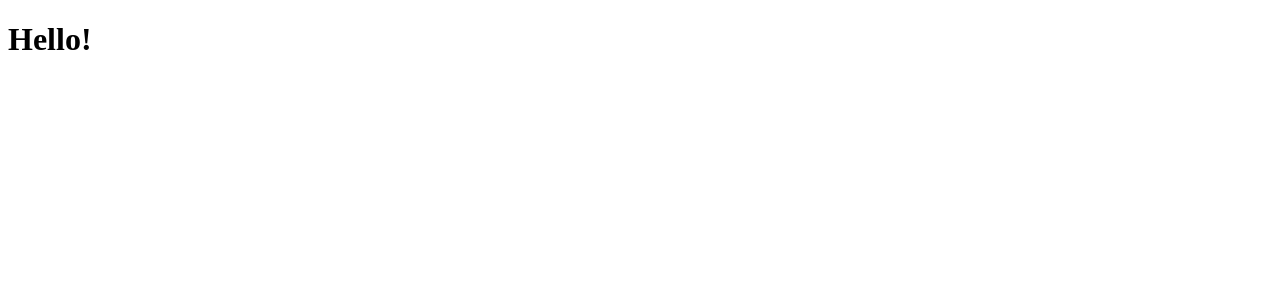
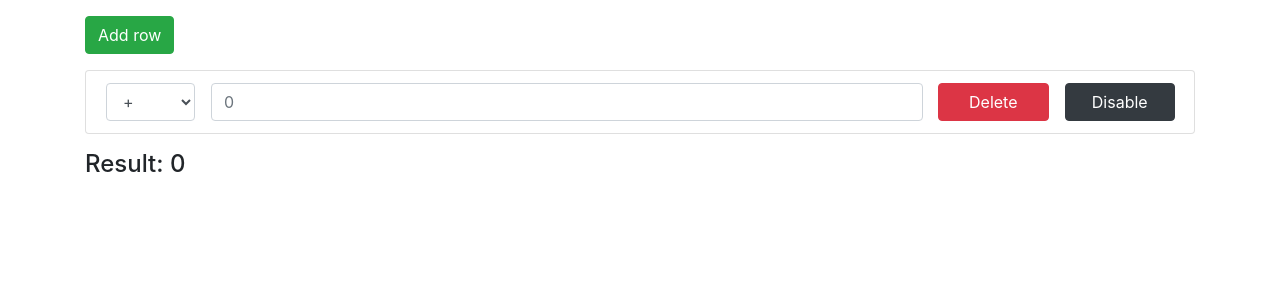
Before and after one commit to katerina-kirilenko/react-calculator, a React (Create React App) app: page / in a window 1280 px wide. Shown: the top 300 px of the page. Built offline with nearby package versions, Linux system fonts and the light colour scheme.

Commit message:
create base structure, add styles

```diff
--- a/package.json
+++ b/package.json
@@ -7,6 +7,7 @@
     "@testing-library/react": "^9.5.0",
     "@testing-library/user-event": "^7.2.1",
     "customize-cra": "^1.0.0",
+    "prop-types": "^15.7.2",
     "react": "^16.13.1",
     "react-dom": "^16.13.1",
     "react-scripts": "3.4.3"
--- a/public/index.html
+++ b/public/index.html
@@ -3,6 +3,7 @@
   <head>
     <meta charset="utf-8" />
     <meta name="viewport" content="width=device-width, initial-scale=1" />
+    <link rel="stylesheet" href="https://stackpath.bootstrapcdn.com/bootstrap/4.5.2/css/bootstrap.min.css">
     <title>React Calculator</title>
   </head>
   <body>
--- a/src/components/App.jsx
+++ b/src/components/App.jsx
@@ -1,7 +1,23 @@
-import React from 'react';
+import React, { useState } from 'react';
+import Header from '@/components/blocks/Header';
+import Row from '@/components/blocks/Row';
+import Result from '@/components/blocks/Result';
+import {PLUS, MINUS} from '@/constants/constants';
 
 const App = () => {
-  return <h1>Hello!</h1>;
-}
+  const [inputValue, setInputValue] = useState('0');
+
+  const InputValueHandler = (e) => {
+    setInputValue(e.target.value);
+  };
+
+  return (
+    <div className="container">
+      <Header />
+      <Row inputValue={inputValue} getInputValue={InputValueHandler} />
+      <Result res={inputValue} />
+    </div>
+  );
+};
 
 export default App;
--- /dev/null
+++ b/src/components/blocks/Header/component.jsx
@@ -0,0 +1,16 @@
+import React from 'react';
+import PropTypes from 'prop-types';
+
+const Header = () => {
+  return (
+    <button type="button" className="btn btn-success mb-3 mt-3">
+      Add row
+    </button>
+  );
+};
+
+Header.propTypes = {
+  // photo: PropTypes.string.isRequired,
+};
+
+export default Header;
--- /dev/null
+++ b/src/components/blocks/Header/index.js
@@ -0,0 +1,3 @@
+import Header from './component';
+
+export default Header;
--- /dev/null
+++ b/src/components/blocks/Result/component.jsx
@@ -0,0 +1,18 @@
+import React from 'react';
+import PropTypes from 'prop-types';
+
+const Result = ({ res }) => {
+  return (
+    <div className="mt-3">
+      <h4>
+        Result: <span>{res}</span>
+      </h4>
+    </div>
+  );
+};
+
+Result.propTypes = {
+  res: PropTypes.string.isRequired,
+};
+
+export default Result;
--- /dev/null
+++ b/src/components/blocks/Result/index.js
@@ -0,0 +1,3 @@
+import Result from './component';
+
+export default Result;
--- /dev/null
+++ b/src/components/blocks/Row/component.jsx
@@ -0,0 +1,38 @@
+import React from 'react';
+import PropTypes from 'prop-types';
+
+const Row = ({ getInputValue, inputValue }) => {
+  return (
+    <div>
+      <ul className="list-group">
+        <li className="list-group-item d-flex justify-content-between">
+          <select className="form-control col-1 mr-3">
+            <option> + </option>
+            <option> - </option>
+          </select>
+          <input
+            type="text"
+            className="form-control col-8"
+            onChange={(e) => getInputValue(e)}
+            placeholder={inputValue}
+          />
+          <div className="col-3 d-flex">
+            <button type="button" className="btn btn-danger w-100 mr-3">
+              Delete
+            </button>
+            <button type="button" className="btn btn-dark w-100">
+              Disable
+            </button>
+          </div>
+        </li>
+      </ul>
+    </div>
+  );
+};
+
+Row.propTypes = {
+  getInputValue: PropTypes.func.isRequired,
+  inputValue: PropTypes.string.isRequired,
+};
+
+export default Row;
--- /dev/null
+++ b/src/components/blocks/Row/index.js
@@ -0,0 +1,3 @@
+import Row from './component';
+
+export default Row;
--- /dev/null
+++ b/src/constants/constants.js
@@ -0,0 +1,2 @@
+export const PLUS = '+';
+export const MINUS = '-';
```
Also changed, not shown: src/components/controls/button.jsx (added).
